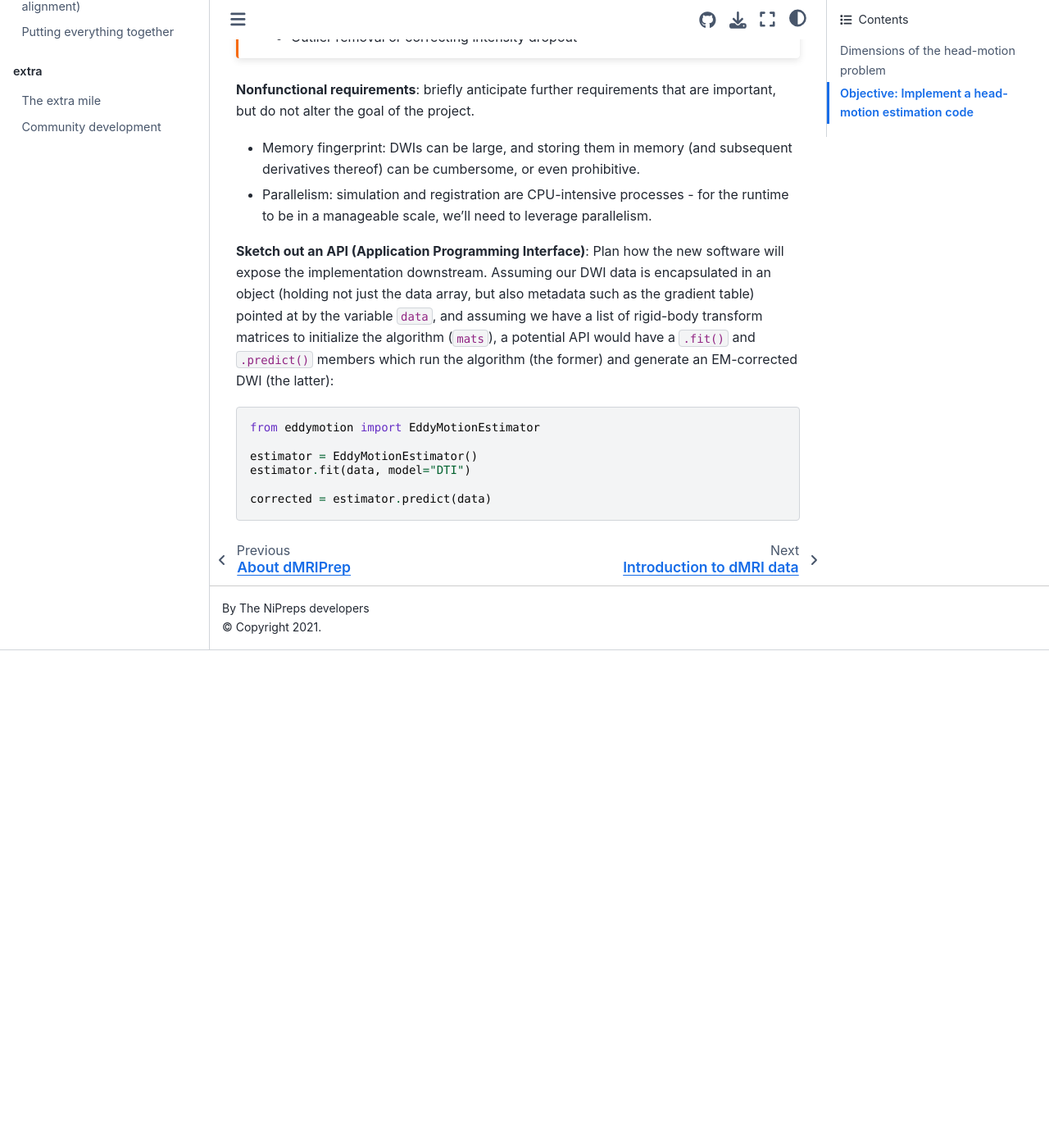
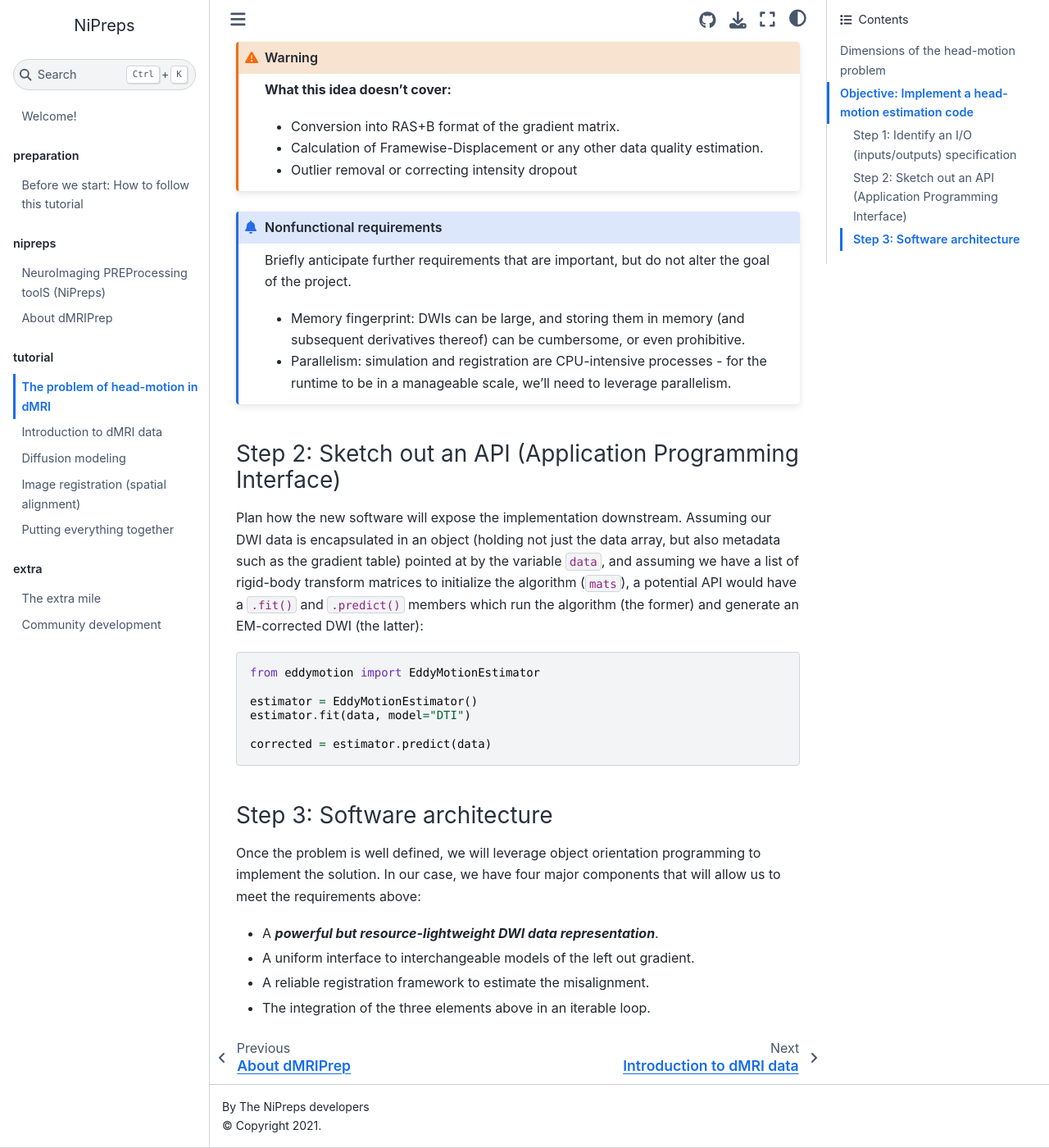
Before and after one commit to nipreps/nipreps-book, a Jupyter Book: the page built from docs/tutorial/intro.md, in a window 1280 px wide and 1400 px high, scrolled down 2429 px. Shown: the whole window at 82% size. Built offline with Jupyter Book 1.0.4 settings and Sphinx 7.4.7 and the Sphinx Book theme 1.1.4, drawn with Linux system fonts in a browser that asks for light colours; before the commit the page ends 3222 px from its top, so only the background shows below that; some of the changed text lies outside the part shown.

Commit message:
enh: clean-up of the intro

````diff
--- a/docs/tutorial/intro.md
+++ b/docs/tutorial/intro.md
@@ -51,14 +51,17 @@ We will build from existing software (DIPY for diffusion modeling and ANTs for i
 The algorithmic and theoretical foundations of the method are based on an idea first proposed by [Ben-Amitay et al.](https://pubmed.ncbi.nlm.nih.gov/22183784/) and later implemented in *QSIPREP* (see this [OHBM 2019 poster](https://github.com/mattcieslak/ohbm_shoreline/blob/master/cieslakOHBM2019.pdf)).
 The idea works as follows:
 
+```{admonition} Algorithm
   1. Leave one DWI (diffusion weighted image) orientation out.
   2. Using the rest of the dataset, impute the excluded orientation using a diffusion model.
      Because it was generated based on the remainder of the data, the simulated volume will be
      free of head-motion and eddy-current spatial distortions.
   3. Run a volumetric registration algorithm between the imputed volume and the original volume.
   4. Iterate over the whole dataset until convergence.
+```
 
-**Identify an I/O (inputs/outputs) specification**: briefly anticipate what are the inputs to your new algorithm and the expected outcomes.
+### Step 1: Identify an I/O (inputs/outputs) specification
+Briefly anticipate what are the inputs to your new algorithm and the expected outcomes.
 
 ```{admonition} Inputs
 - A *b=0* reference - this is a 3D file resulting from a varyingly sophisticated average across the *b=0* volumes in the dataset.
@@ -85,12 +88,15 @@ The idea works as follows:
 - Outlier removal or correcting intensity dropout
 ```
 
-**Nonfunctional requirements**: briefly anticipate further requirements that are important, but do not alter the goal of the project.
+```{admonition} Nonfunctional requirements
+Briefly anticipate further requirements that are important, but do not alter the goal of the project.
 
 - Memory fingerprint: DWIs can be large, and storing them in memory (and subsequent derivatives thereof) can be cumbersome, or even prohibitive.
 - Parallelism: simulation and registration are CPU-intensive processes - for the runtime to be in a manageable scale, we'll need to leverage parallelism.
+```
 
-**Sketch out an API (Application Programming Interface)**: Plan how the new software will expose the implementation downstream.
+### Step 2: Sketch out an API (Application Programming Interface)
+Plan how the new software will expose the implementation downstream.
 Assuming our DWI data is encapsulated in an object (holding not just the data array, but also metadata such as the gradient table)
 pointed at by the variable `data`, and assuming we have a list of rigid-body transform matrices to initialize the algorithm (`mats`),
 a potential API would have a `.fit()` and `.predict()` members which run the algorithm (the former) and generate an EM-corrected
@@ -104,3 +110,13 @@ estimator.fit(data, model="DTI")
 
 corrected = estimator.predict(data)
 ```
+
+### Step 3: Software architecture
+
+Once the problem is well defined, we will leverage object orientation programming to implement the solution.
+In our case, we have four major components that will allow us to meet the requirements above:
+
+* A ***powerful but resource-lightweight DWI data representation***.
+* A uniform interface to interchangeable models of the left out gradient.
+* A reliable registration framework to estimate the misalignment.
+* The integration of the three elements above in an iterable loop.
````
